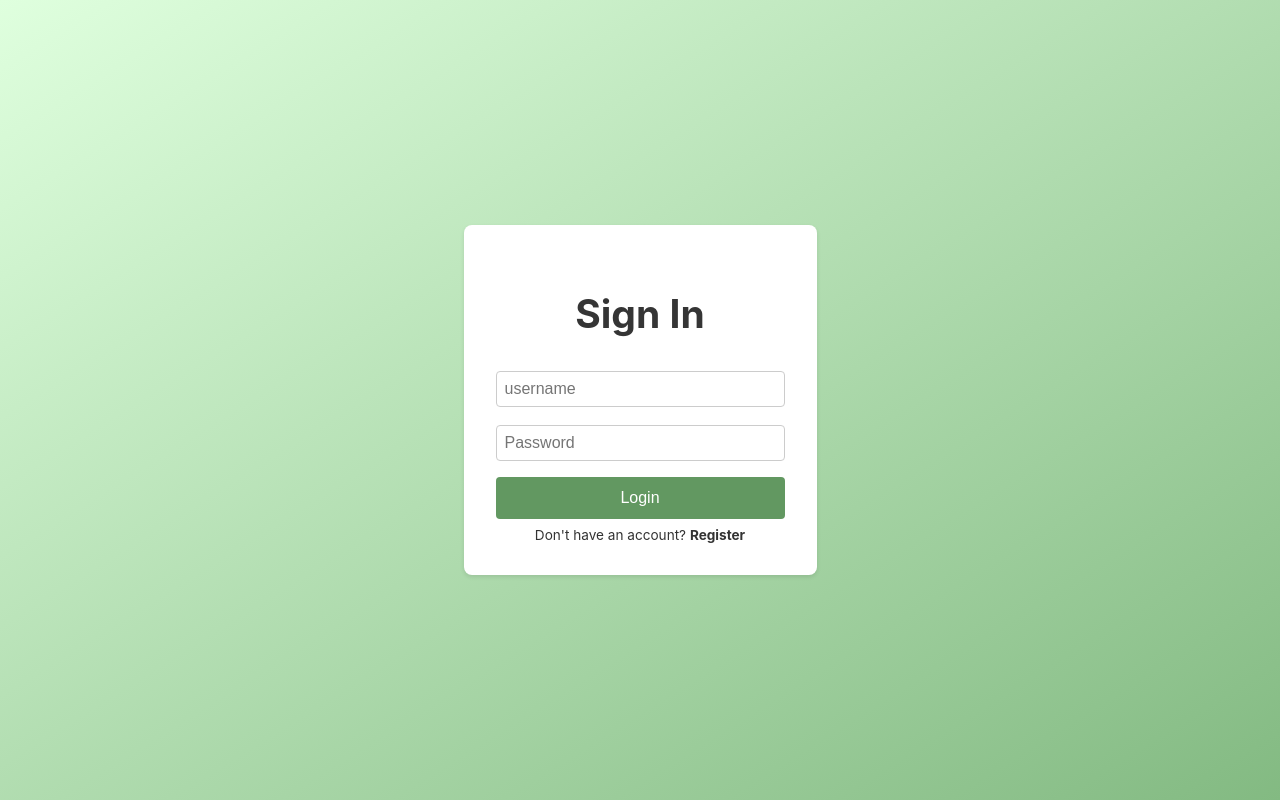
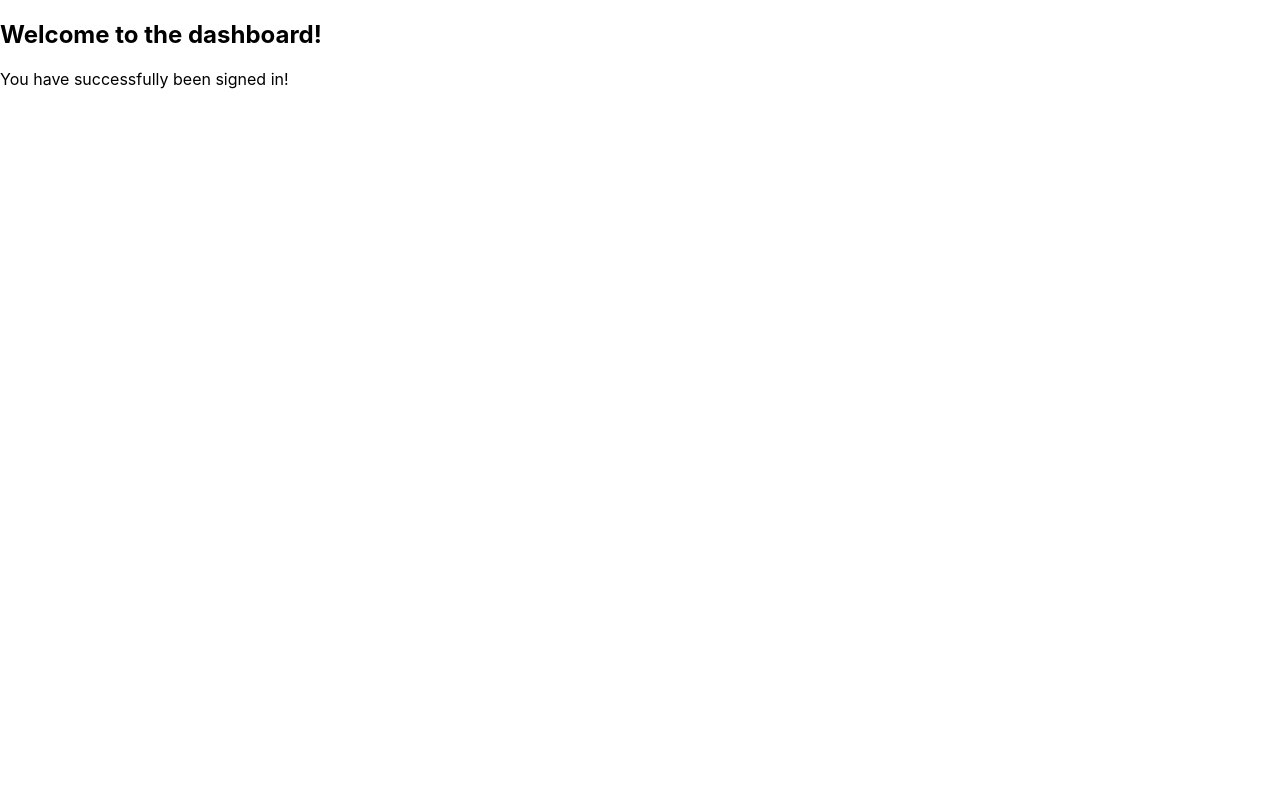
Before and after one commit to Duubl/JobAppTracker, a React (Create React App) app in the folder src/main/frontend/: page /dashboard in a window 1280 px wide. Built offline with nearby package versions, Linux system fonts and the light colour scheme.

Commit message:
Added redirect to dashboard & fixed login styling

```diff
--- a/src/main/frontend/src/App.js
+++ b/src/main/frontend/src/App.js
@@ -1,15 +1,17 @@
-import React from 'react';
+import { BrowserRouter as Router, Routes, Route } from 'react-router-dom';
 import LoginPage from './pages/LoginPage'; // Import the component
+import Dashboard from './pages/Dashboard';
 import './App.css'; // Or your relevant CSS file
 
 function App() {
   return (
-    <div className="App">
-      <header className="App-header">
-        {/* You might have other components or routing here */}
-        <LoginPage />
-      </header>
-    </div>
+    <Router>
+      <Routes>
+        <Route path="/login" element={<LoginPage />} />
+        <Route path="/dashboard" element={<Dashboard />} />
+        <Route path="/" element={<LoginPage />} /> {/* Default route */}
+      </Routes>
+    </Router>
   );
 }
 
--- /dev/null
+++ b/src/main/frontend/src/pages/Dashboard.js
@@ -0,0 +1,12 @@
+import React from 'react';
+
+function Dashboard() {
+    return (
+        <div className="dashboard_container">
+            <h2>Welcome to the dashboard!</h2>
+            <p>You have successfully been signed in!</p>
+        </div>
+    );
+}
+
+export default Dashboard;
--- a/src/main/frontend/src/pages/LoginPage.js
+++ b/src/main/frontend/src/pages/LoginPage.js
@@ -1,4 +1,5 @@
 import React, { useState } from 'react';
+import { Link, useNavigate } from 'react-router-dom';
 import './styles/Login.css';
 import Toast from '../components/Toast';
 
@@ -7,6 +8,7 @@ function LoginPage() {
     const [password, setPassword] = useState('');
     const [message, setMessage] = useState('');
     const [messageType, setMessageType] = useState('info');
+    const navigate = useNavigate();
 
     // State to track cursor position
     const [cursorPosition, setCursorPosition] = useState({ x: 0, y: 0 });
@@ -49,6 +51,9 @@ function LoginPage() {
                 setMessage(`Login successful! Welcome ${data.username || 'User'}!`);
                 setMessageType('success');
                 console.log('Login successful:', data);
+                setTimeout(() => {
+                    navigate('/dashboard');
+                }, 3000);
             } else {
                 const errorData = await response.json();
                 setMessage(errorData.message || 'Login Failed');
@@ -63,6 +68,7 @@ function LoginPage() {
         };
 
     return (
+        <div className="login_page">
             <div className="login_container">
                 <form onSubmit={handleSubmit} className="login_form">
                     <h2>Sign In</h2>
@@ -103,6 +109,7 @@ function LoginPage() {
                 </form>
                 <Toast message={message} type={messageType} onClose={handleCloseToast} />
             </div>
+        </div>
     );
 }
 
--- a/src/main/frontend/src/pages/styles/Login.css
+++ b/src/main/frontend/src/pages/styles/Login.css
@@ -1,3 +1,14 @@
+.login_page {
+  background-image: linear-gradient(to bottom right, #DFFFDE, #83BA82);
+  min-height: 100vh;
+  display: flex;
+  flex-direction: column;
+  align-items: center;
+  justify-content: center;
+  font-size: calc(10px + 2vmin);
+  color: #353535;
+}
+
 .login_container {
   display: flex;
   flex-direction: column;
```
Lines whose indentation alone changed are shown as unchanged.
